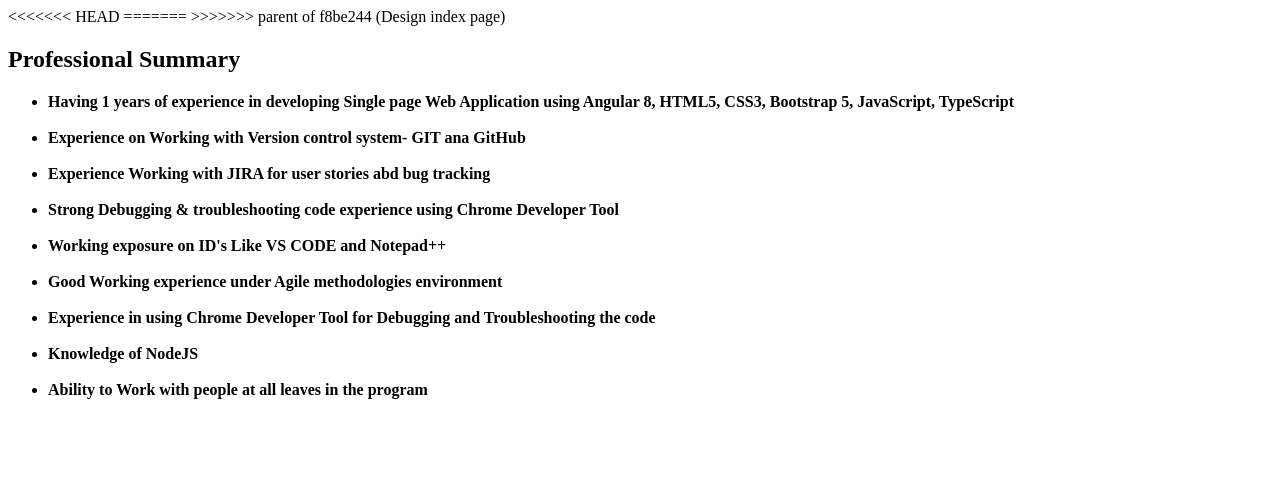
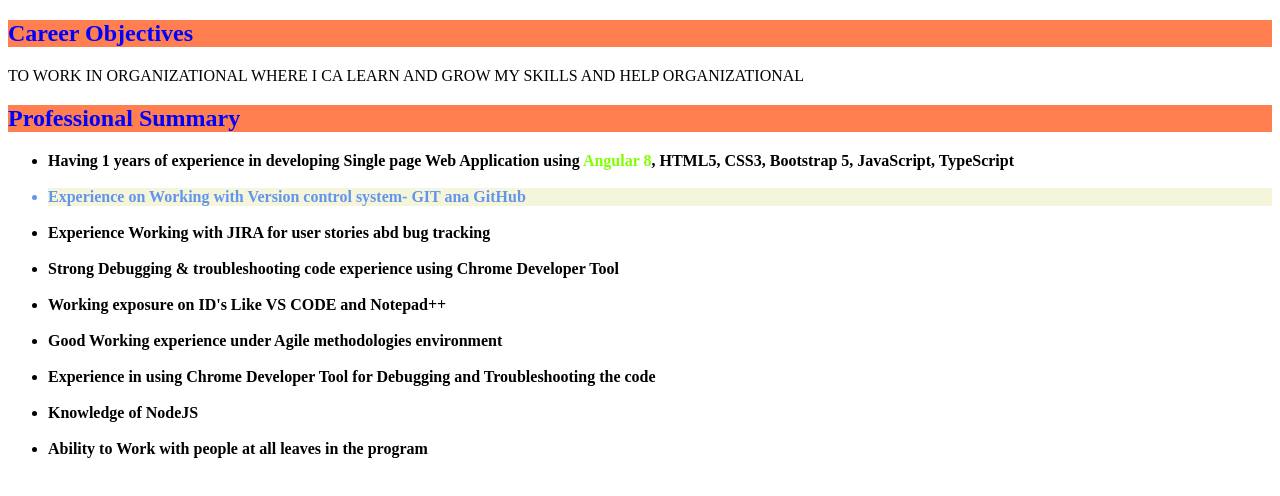
Before and after one commit to payalabhang77/MyProfile, a plain HTML site: page home.html in a window 1280 px wide. Drawn offline with Linux system fonts and the light colour scheme.

Commit message:
design home page
design home page

```diff
--- a/home.html
+++ b/home.html
@@ -4,7 +4,6 @@
     <meta charset="UTF-8">
     <meta name="viewport" content="width=device-width, initial-scale=1.0">
     <title>Home page</title>
-<<<<<<< HEAD
     <style>
         .objective{
             color:blue;
@@ -22,14 +21,14 @@
             background-color: beige;
         }
     </style>
-=======
->>>>>>> parent of f8be244 (Design index page)
 </head>
 <body>
-    <h2><strong>Professional Summary</strong></h2>
+    <h2 class="objective">Career Objectives</h2>
+    <p>TO WORK IN ORGANIZATIONAL WHERE I CA LEARN AND GROW MY SKILLS AND HELP ORGANIZATIONAL</p>
+    <h2 class="summary"><strong>Professional Summary</strong></h2>
     <ul>
-       <li><strong>Having 1 years of experience in developing Single page Web Application using Angular 8, HTML5, CSS3, Bootstrap 5, JavaScript, TypeScript </strong></li><br>
-       <li><strong> Experience on Working with Version control system- GIT ana GitHub</strong></li> <br>
+       <li><strong>Having 1 years of experience in developing Single page Web Application using <span id="angular"> Angular 8</span>, HTML5, CSS3, Bootstrap 5, JavaScript, TypeScript </strong></li><br>
+       <li class="experience"><strong> Experience on Working with Version control system- GIT ana GitHub</strong></li> <br>
        <li><strong>Experience Working with JIRA for user stories abd bug tracking</strong></li><br>
        <li><strong>Strong Debugging & troubleshooting code experience using Chrome Developer Tool</strong></li><br>
        <li><strong>Working exposure on ID's Like VS CODE and Notepad++</strong></li><br>
```
